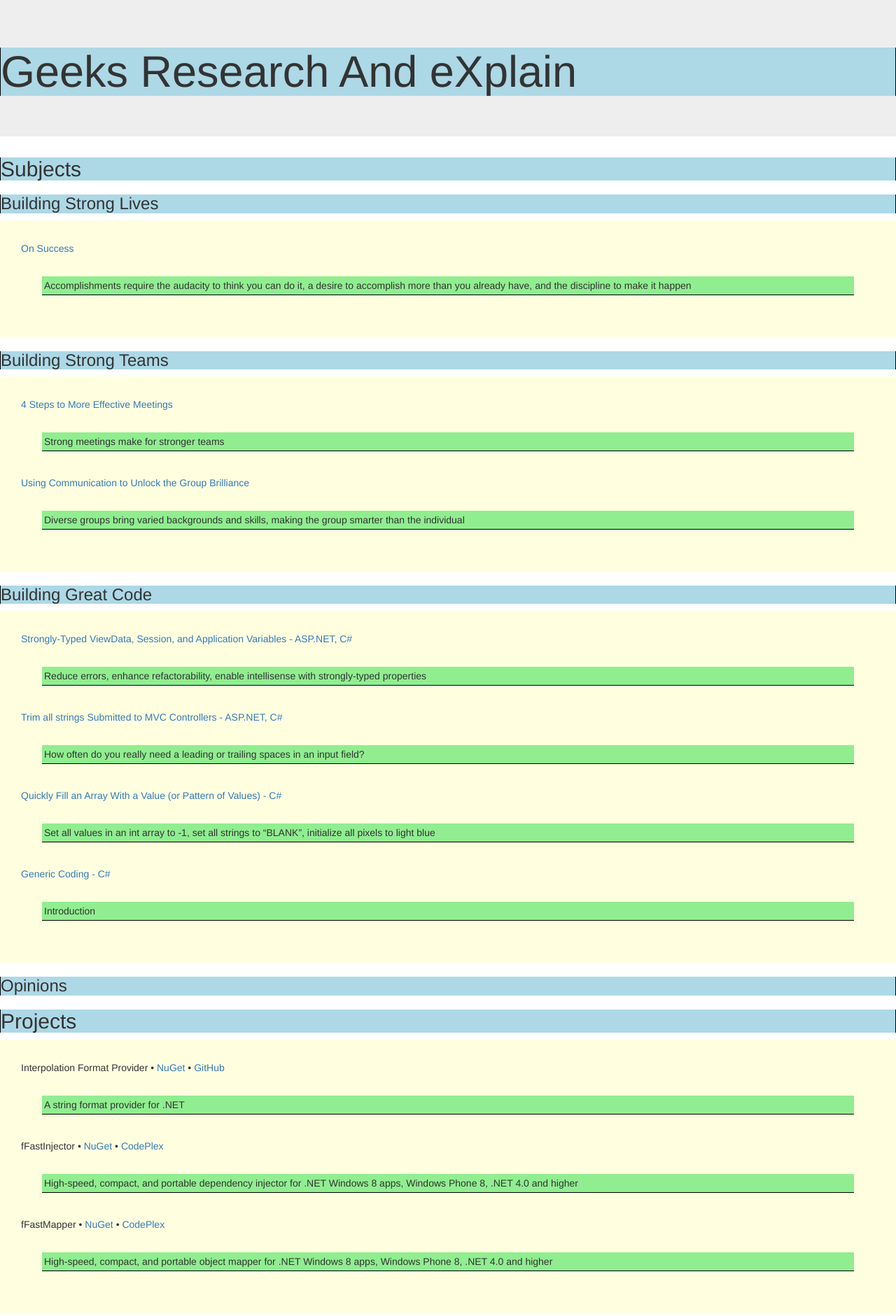
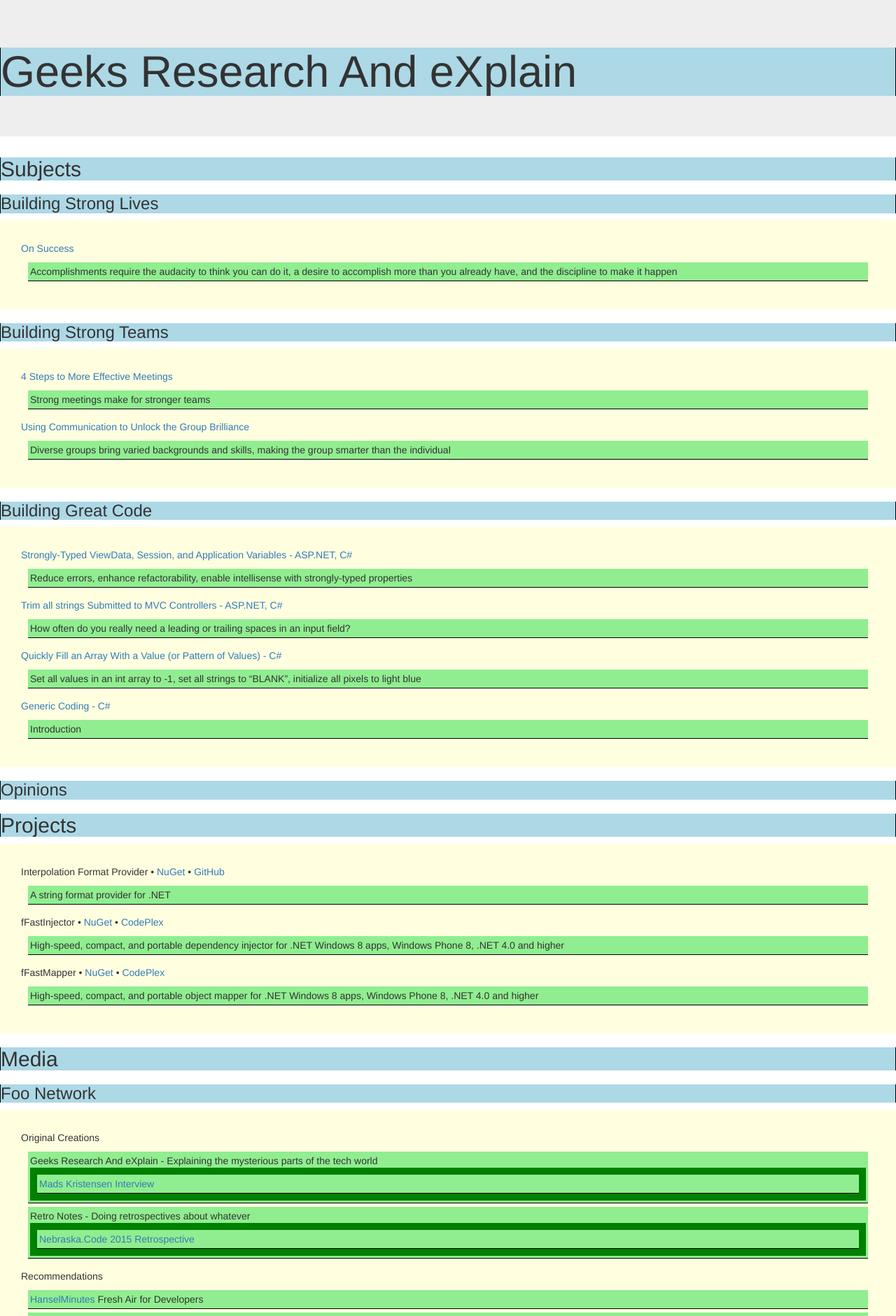
Before and after one commit to Grax32/Grax32.github.io, a Jekyll site: the page built from index.md, in a window 1280 px wide. Shown: the top 1881 px of the page at 70% size. Built offline with Jekyll 4.4.1, drawn with Linux system fonts in a browser that asks for light colours.

Commit message:
css, settings files

```diff
--- a/stylesheets/home.css
+++ b/stylesheets/home.css
@@ -8,6 +8,10 @@ ul {
 
 li {
     margin: 5px;
+}
+
+ul ul {
+    padding: 5px;
 }
 
 ul ul ul {
```
